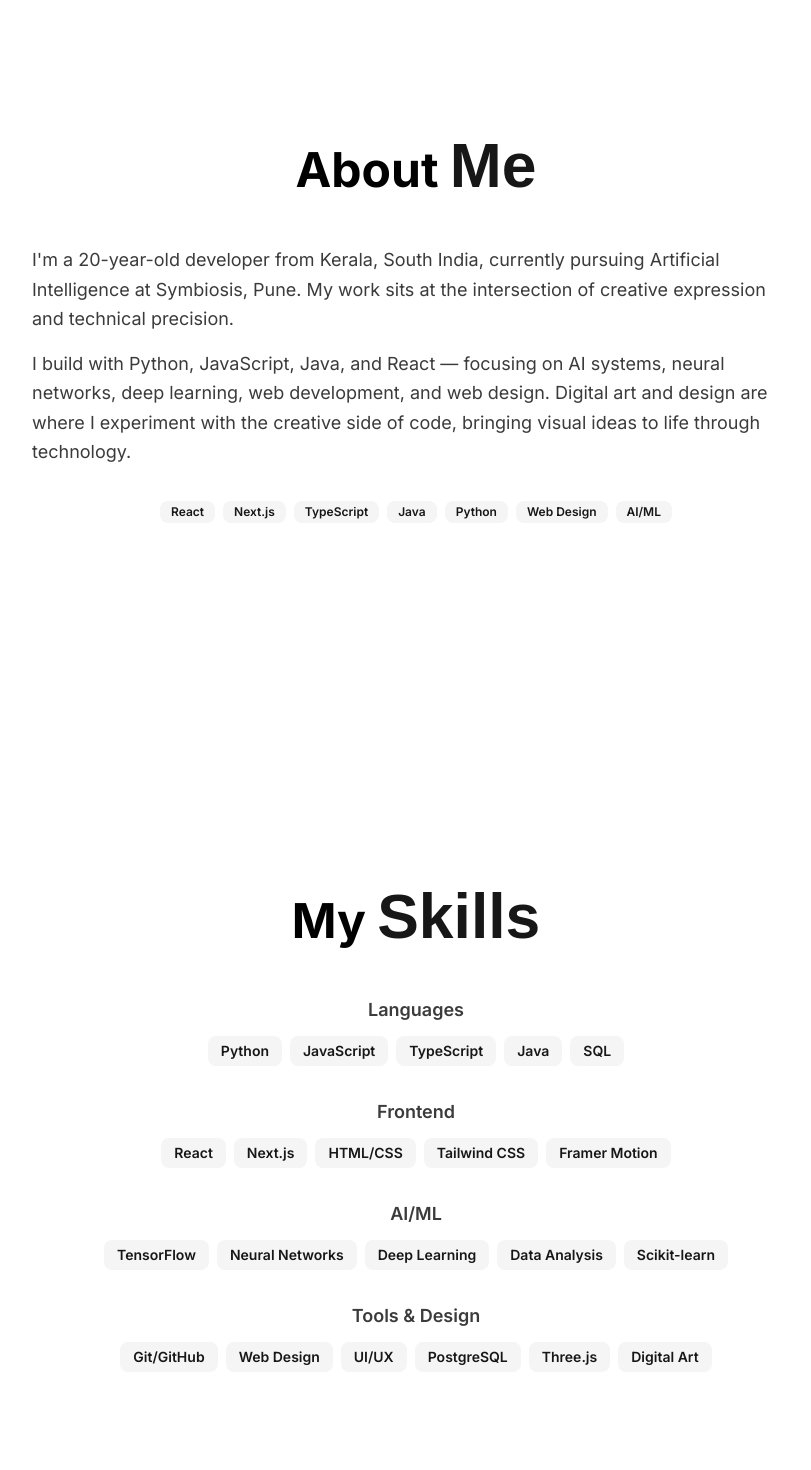
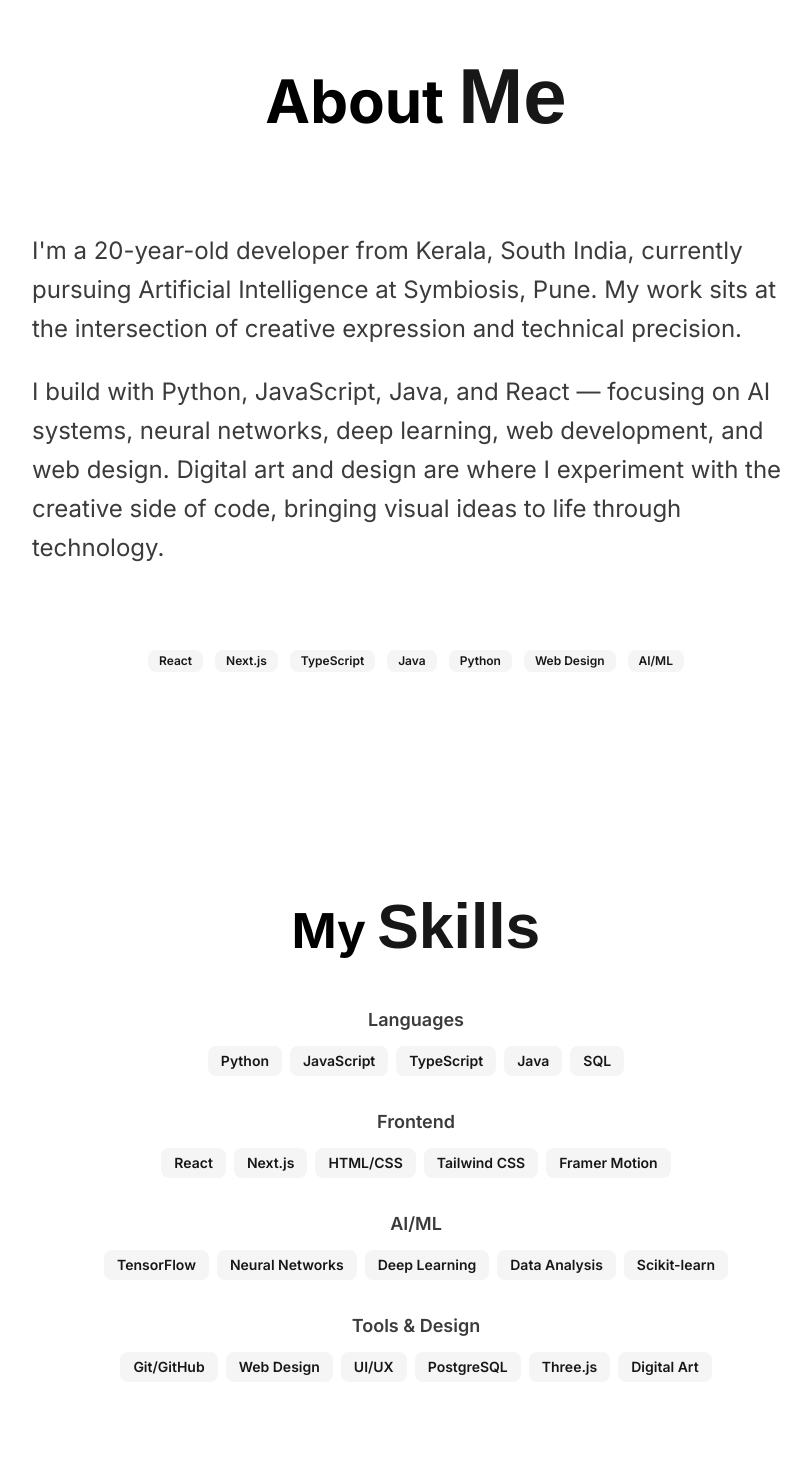
Before and after one commit to codezeroexe/portfolio-website, a Next.js app: page / in a window 1280 px wide. Shown: the part 920-2390 px from the top of the page, without its empty margins (224-1035 px from the left). Built offline with nearby package versions, Linux system fonts and the light colour scheme; a web font is replaced by a local one.

Commit message:
feat: about full-vh + bigger elements, navbar centered, remove other full-vh, contact normal

```diff
--- a/src/app/page.tsx
+++ b/src/app/page.tsx
@@ -103,9 +103,9 @@ export default function Home() {
         </div>
 
         {/* Hero Section - Concept 4: Scroll Fade-In */}
-         <motion.section
+        <motion.section
           id="hero"
-          className="flex flex-col items-center justify-center min-h-screen text-center px-4 relative z-10"
+          className="flex flex-col items-center justify-center min-h-screen text-center px-4 relative z-10 gap-8"
           initial={{ opacity: 0, y: 20 }}
           animate={{ opacity: 1, y: 0 }}
           transition={{ duration: 0.8 }}
@@ -141,24 +141,24 @@ export default function Home() {
         {/* About Section - Concept 4: Scroll Fade-In */}
         <motion.section
           id="about"
-          className="min-h-screen flex flex-col justify-center container mx-auto px-4 py-16 md:py-24"
+          className="min-h-screen flex flex-col justify-center container mx-auto px-4 py-20 md:py-32 gap-8"
           initial={{ opacity: 0, y: 30 }}
           whileInView={{ opacity: 1, y: 0 }}
           viewport={{ once: true }}
           transition={{ duration: 0.6 }}
         >
-          <h2 className="text-4xl md:text-5xl font-bold text-center mb-12">
+           <h2 className="text-5xl md:text-6xl font-bold text-center mb-16">
              About <span className="[font-family:var(--font-gluten)] text-primary drop-shadow-[0_0_10px_rgba(var(--primary)/0.5)]" style={{ fontSize: '130%' }}>Me</span>
            </h2>
-           <div className="max-w-3xl mx-auto text-lg text-foreground/80 leading-relaxed">
-             <p className="mb-4">
+           <div className="max-w-3xl mx-auto text-xl md:text-2xl text-foreground/80 leading-relaxed space-y-6">
+             <p>
                I'm a {new Date().getFullYear() - 2006}-year-old developer from Kerala, South India, currently pursuing Artificial Intelligence at Symbiosis, Pune. My work sits at the intersection of creative expression and technical precision.
              </p>
              <p>
                I build with Python, JavaScript, Java, and React — focusing on AI systems, neural networks, deep learning, web development, and web design. Digital art and design are where I experiment with the creative side of code, bringing visual ideas to life through technology.
              </p>
            </div>
-           <div className="flex flex-wrap gap-2 justify-center mt-8">
+           <div className="flex flex-wrap gap-3 justify-center mt-12">
             {["React", "Next.js", "TypeScript", "Java", "Python", "Web Design", "AI/ML"].map((tech) => (
               /* Concept 2: Badge Hover Lift */
               <motion.div
@@ -175,7 +175,7 @@ export default function Home() {
         {/* Skills Section - Concept 4: Scroll Fade-In */}
         <motion.section
           id="skills"
-          className="min-h-screen flex flex-col justify-center container mx-auto px-4 py-16 md:py-24"
+          className="container mx-auto px-4 py-16 md:py-24"
           initial={{ opacity: 0, y: 30 }}
           whileInView={{ opacity: 1, y: 0 }}
           viewport={{ once: true }}
@@ -213,7 +213,7 @@ export default function Home() {
         {/* Projects Section - Concept 4: Scroll Fade-In */}
         <motion.section
           id="projects"
-          className="min-h-screen flex flex-col justify-center container mx-auto px-4 py-16 md:py-24"
+          className="container mx-auto px-4 py-16 md:py-24"
           initial={{ opacity: 0, y: 30 }}
           whileInView={{ opacity: 1, y: 0 }}
           viewport={{ once: true }}
@@ -245,7 +245,7 @@ export default function Home() {
         {/* Contact Section - Concept 4: Scroll Fade-In */}
         <motion.section
           id="contact"
-          className="min-h-screen flex flex-col items-center justify-center container mx-auto px-4 py-16 md:py-24 text-center"
+          className="container mx-auto px-4 py-16 md:py-24 text-center"
           initial={{ opacity: 0, y: 30 }}
           whileInView={{ opacity: 1, y: 0 }}
           viewport={{ once: true }}
--- a/src/components/nav.tsx
+++ b/src/components/nav.tsx
@@ -29,7 +29,7 @@ export function Nav() {
 
   return (
     <nav className="sticky top-0 z-50 border-b bg-background/5 backdrop-blur-sm">
-      <div className="container flex gap-4 py-3 px-4 items-center justify-center">
+      <div className="w-full max-w-4xl mx-auto flex gap-4 py-3 px-4 items-center justify-center">
         {sections.map(({ id, label }) => (
           <button
             key={id}
```
